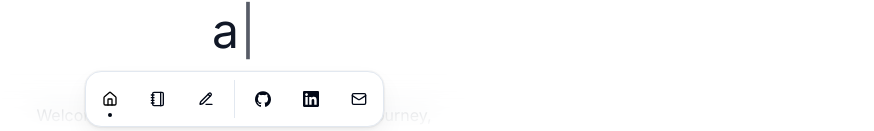
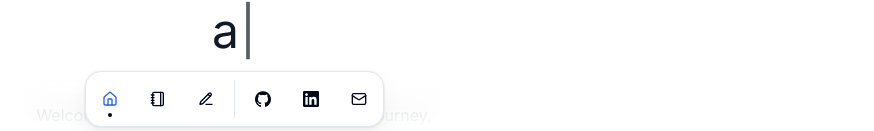
Before and after one commit to jacklvd/portfolio-v3, a Next.js app: page / in a window 1280 px wide. Shown: the part 669-800 px from the top of the page, without its empty margins (406-1280 px from the left). Built offline with nearby package versions, Linux system fonts and the light colour scheme.

Commit message:
fix ui a bit

```diff
--- a/components/navbar.tsx
+++ b/components/navbar.tsx
@@ -63,7 +63,7 @@ export const NavBar = () => {
                         buttonVariants({ variant: 'ghost', size: 'icon' }),
                         'size-12 relative',
                         pathname === item.href
-                          ? 'text-black'
+                          ? 'text-primary'
                           : 'text-foreground',
                       )}
                     >
```
